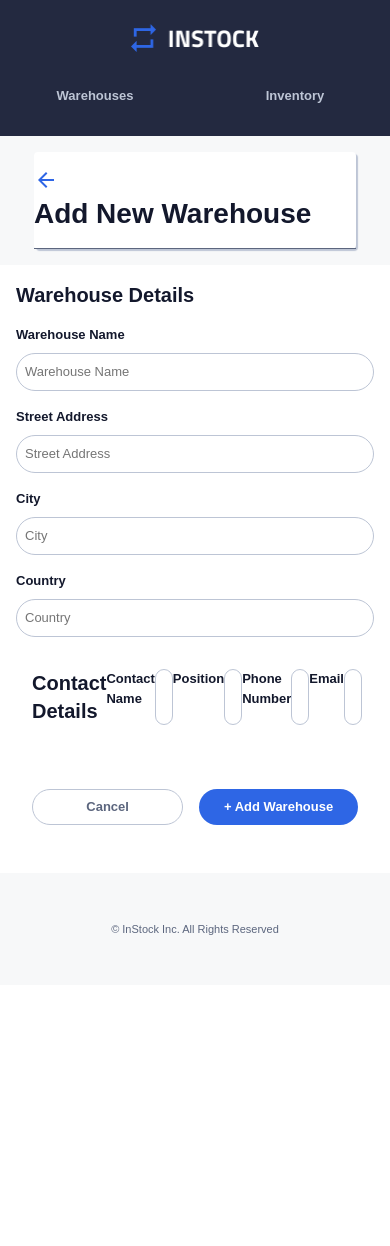
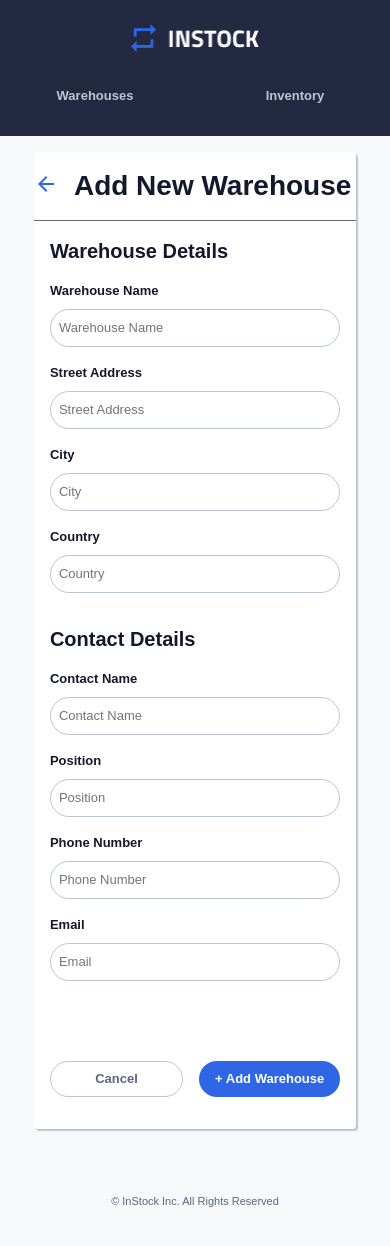
Before and after one commit to Parisa-Mirhosseini/in-stock_lpm, a React (Vite) app: page /warehouses/add in a window 390 px wide. Shown: the top 1246 px of the page. Before the commit the page ends 985 px from the top, so only its background shows below. Built offline with nearby package versions, Linux system fonts and the light colour scheme; no server answers.

Commit message:
mobile view

```diff
--- a/src/components/WarehouseAddForm/WarehouseAddForm.jsx
+++ b/src/components/WarehouseAddForm/WarehouseAddForm.jsx
@@ -76,6 +76,7 @@ function WarehouseAddForm() {
                 {/* Warehouse Details */}
                 <div className="form__form-wrap">
                     <div className="form__form-box">
+                        <div className="form__box--each">
                         <h2 className="form__title">Warehouse Details</h2>
                         <label className="form__label">Warehouse Name</label>
                         <input
@@ -123,9 +124,9 @@ function WarehouseAddForm() {
                     </div>
                     </div>
 
+                    <div className="form__box--each">
                     {/* Contact Details */}
-                <div className="form">
-                <div className="form__box">
+
                         <h2 className="form__title">Contact Details</h2>
                         <label className="form__label">Contact Name</label>
                         <input
@@ -171,7 +172,6 @@ function WarehouseAddForm() {
                         />
                         {errors.email && <p className="error">{errors.email}</p>}
                     </div>
-
                     {/* Buttons */}
                     <section className="form__btn-frame">
                         <button className="form__btn-cancel" type="button" onClick={handleCancel}>
--- a/src/components/WarehouseAddForm/WarehouseAddForm.scss
+++ b/src/components/WarehouseAddForm/WarehouseAddForm.scss
@@ -4,16 +4,25 @@
 // Form container
 .form {
     padding: 1rem;
+    display: flex;
 
     &__form-wrap {
         display: flex;
         flex-direction: column;
         gap: 1rem;
         width: 100%;
+
+     @include tablet{
+                display: flex;
+                flex:inline-block;
+            }
+
     }
 
     &__form-box {
         width: 100%;
+
+
     }
 
     &__title {
--- a/src/components/WarehouseInventoryItems/WarehouseInventoryItems.jsx
+++ b/src/components/WarehouseInventoryItems/WarehouseInventoryItems.jsx
@@ -1,6 +1,6 @@
 
 import "../WarehouseInventoryItems/WarehouseInventoryItems.scss";
-import { Link, NavLinK } from "react-router-dom";
+import { Link } from "react-router-dom";
 import { useEffect, useState } from "react";
 import axios from "axios";
 import TrashIcon from "../../Assets/Icons/delete_outline-24px.svg";
--- a/src/pages/WarehouseAdd/WarehouseAdd.jsx
+++ b/src/pages/WarehouseAdd/WarehouseAdd.jsx
@@ -12,12 +12,13 @@ function WarehouseAdd() {
           <div className="form-page__wrap">
             <Link to="/" label="go to homepage">
               <img className="form-page__icon" src={arrowBack} alt="backarrow" />
-              <h1 className="form-page__item">Add New Warehouse</h1>
             </Link>
+            <h1 className="form-page__item">Add New Warehouse</h1>
           </div>
+          <WarehouseAddForm />
+
         </div>
       </section>
-      <WarehouseAddForm />
     </>
   );
 }
```
Lines whose indentation alone changed are shown as unchanged.
